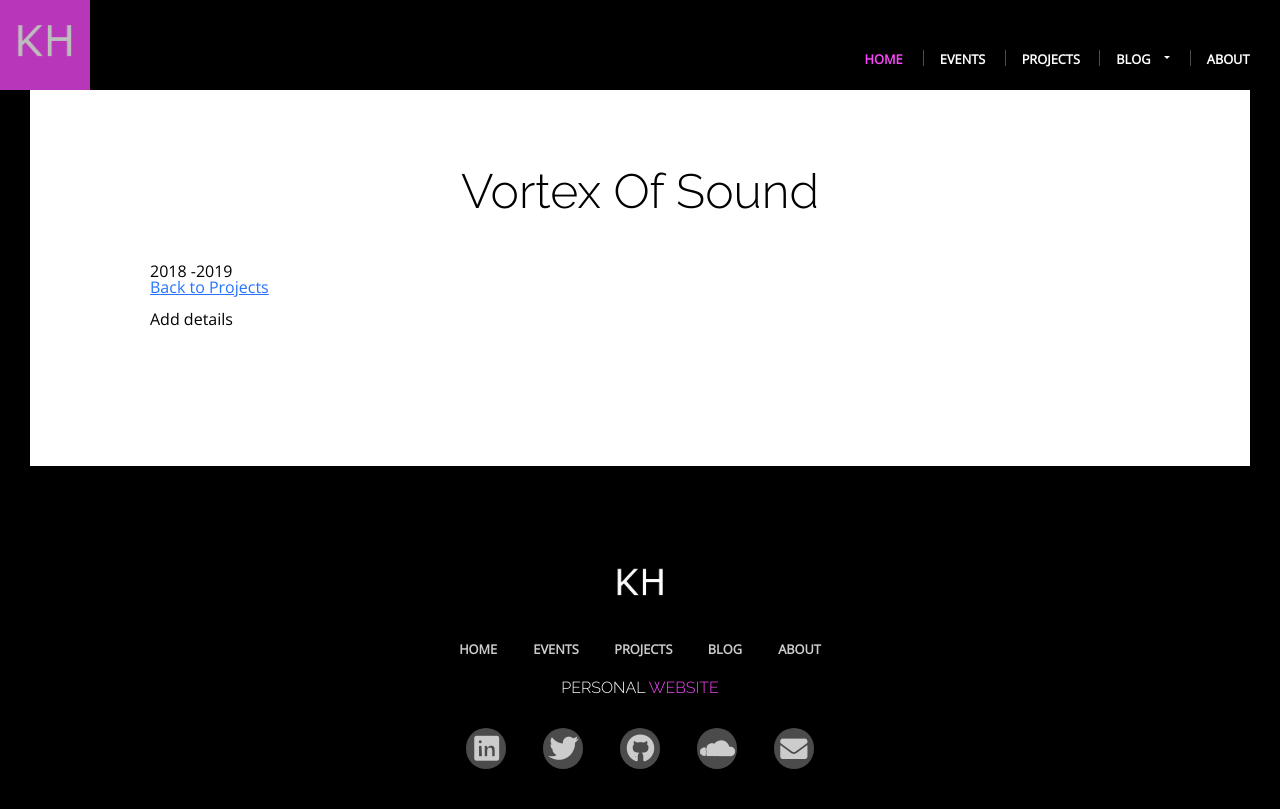
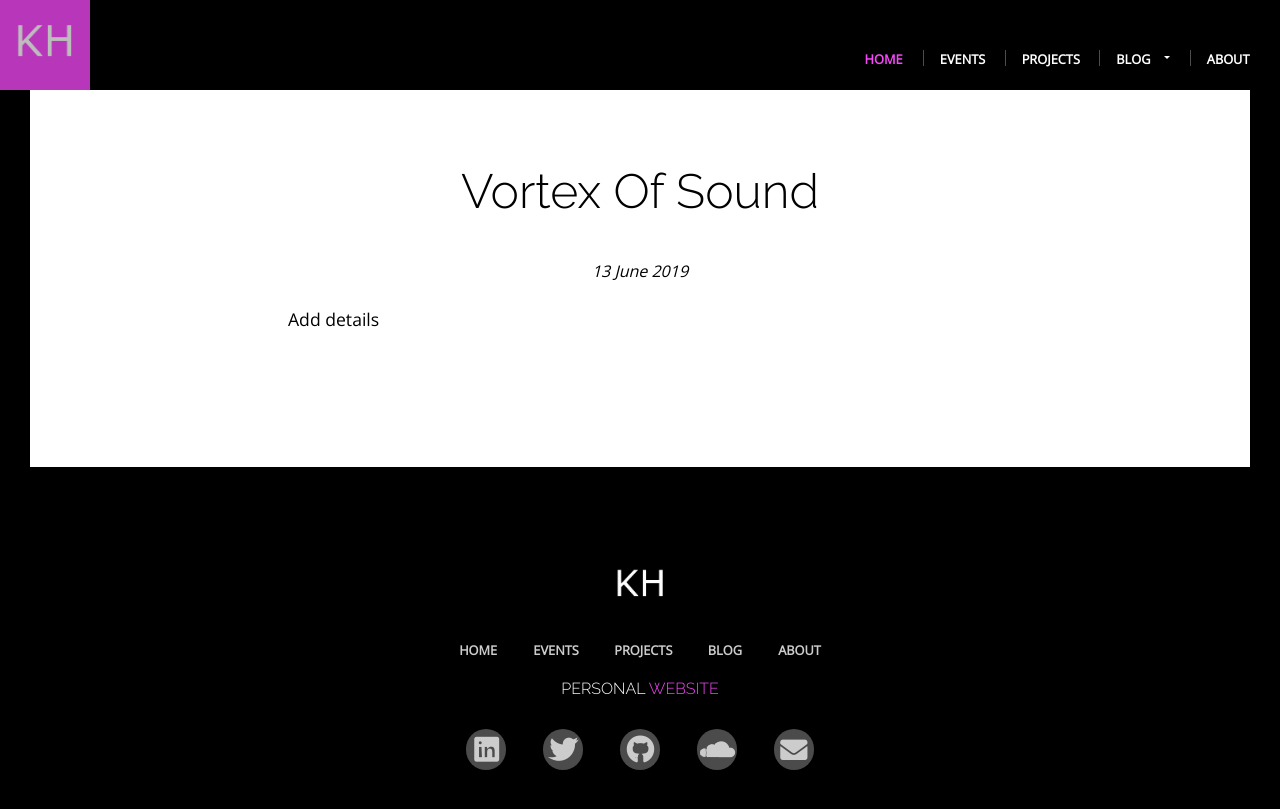
Before and after one commit to khoeger/khoeger.github.io, a Jekyll site: the page built from _projects_list/vortex-of-sound.markdown, in a window 1280 px wide and 900 px high, scrolled down 373 px. Shown: the top 809 px of the window. Built offline with Jekyll 4.4.1, drawn with Linux system fonts in a browser that asks for light colours.

```diff
--- a/_layouts/event.html
+++ b/_layouts/event.html
@@ -26,7 +26,7 @@
           {% for article in taggedArticles %}
             <div class="rel-article-title">
                 <h6>
-                  <a href="{{ article.url }}">{{ article.title}}</a
+                  <a href="{{ article.url }}">{{ article.title}}</a>
                 </h6>
             </div>
           {% endfor %}
--- a/_layouts/project.html
+++ b/_layouts/project.html
@@ -1,7 +1,8 @@
 ---
 layout: default
 ---
-<div class="project">
+
+  <!-- <div class="project">
     {% if page.image %}
       <div class ="half-hero" style="background-image:url({{ page.image }})"></div>
     {% endif %}
@@ -14,4 +15,54 @@
         <a href="http://www.example.com">Back to Projects</a>
         {{ content }}
       </div>
+  </div> -->
+  <div class="post">
+    {% if page.image %}
+      <div class ="half-hero" style="background-image:url({{ page.image }})"></div>
+    {% endif %}
+    <article class="page" itemscope itemtype="http://schema.org/BlogPosting">
+      <header>
+        <h1 class="post-title" itemprop="name headline">{{ page.title }}</h1>
+        <div class="post-byline">
+            <time class="post-time" datetime="{{ event.date | date_to_xmlschema }}" itemprop="datePublished">
+              <span>{{ page.date | date: site.date_format }}</span>
+            </time>
           </div>
+      </header>
+      <div class="post-content" itemprop="articleBody">
+        {{ content}}
+      </div>
+      {% assign taggedProject = site.posts | where_exp: "article",
+                                              "article.categories == page.project-tag"%}
+      {% unless taggedProject == empty %}
+
+          <div class="post-rel-articles">
+            <h3>Related Posts</h3>
+            {% for project in taggedProjects %}
+              <div class="rel-article-title">
+                  <h6>
+                    <a href="{{ article.url }}">{{ project.title}}</a>
+                  </h6>
+              </div>
+            {% endfor %}
+          </div>
+      {% endunless %}
+
+      {% if site.disqus.shortname %}
+        {% include disqus_comments.html %}
+      {% endif %}
+
+      {% if page.mathjax %}
+      <script type="text/javascript" async src='https://cdnjs.cloudflare.com/ajax/libs/mathjax/2.7.2/MathJax.js?config=TeX-MML-AM_CHTML'></script>
+      {% endif %}
+
+      {% if page.bokeh %}
+      <link rel="stylesheet" href="https://cdn.pydata.org/bokeh/release/bokeh-0.12.15.min.css" type="text/css" />
+      <script type="text/javascript" src="https://cdn.pydata.org/bokeh/release/bokeh-0.12.15.min.js"></script>
+
+      <link rel="stylesheet" href="https://cdn.pydata.org/bokeh/release/bokeh-0.12.6.min.css" type="text/css" />
+      <script src="https://cdn.pydata.org/bokeh/release/bokeh-tables-0.12.6.min.js"></script>
+      {% endif %}
+
+    </article>
+  </div>
```
Also changed, not shown: _projects_list/rhymes-to-music.markdown (+26 -4 lines). Lines whose indentation alone changed are shown as unchanged.
